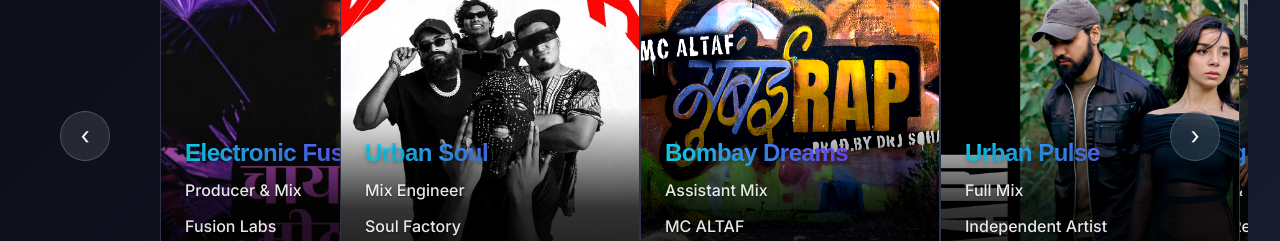
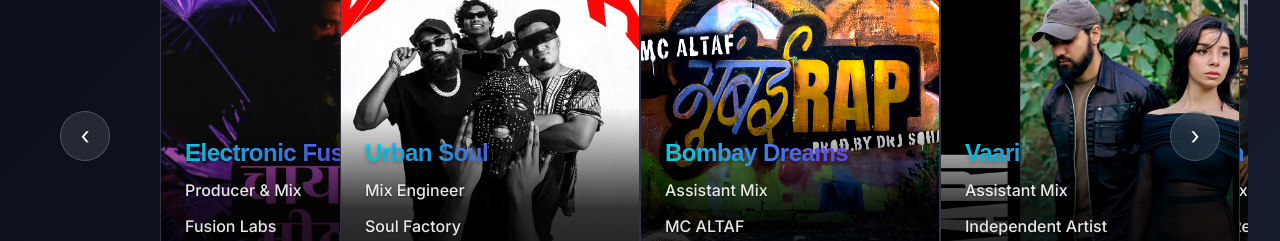
Before and after one commit to iamfakir/ikersubu, a Next.js app: page / in a window 1280 px wide. Shown: the part 4900-5141 px from the top of the page. Built offline with nearby package versions, Linux system fonts and the light colour scheme.

Commit message:
Update all portfolio roles to 'Assistant Mix' and fix data consistency

```diff
--- a/src/app/data/about.ts
+++ b/src/app/data/about.ts
@@ -21,7 +21,7 @@
 const aboutContent: AboutContent = {
   hero: {
     title: 'Crafting Exceptional Sound',
-    description: "Hi, I'm Iker Subu, a professional audio engineer and producer. I work with talented artists and help them achieve their sonic vision.",
+    description: "Hi, I'm Iker Subu, a professional audio engineer and producer with a passion for crafting exceptional sound experiences. With expertise in mixing, mastering, and audio plugin development, I've helped artists across various genres achieve their sonic vision. My approach combines technical precision with creative intuition to deliver professional results that make your music stand out. Whether you're an independent artist or an established label, I'm dedicated to elevating your sound to industry standards while preserving your unique artistic identity.",
     profileImage: '/assets/images/studiopic/studiop1.webp',
     name: 'Iker Subu',
     role: 'Audio Engineer & Producer'
--- a/src/app/data/portfolio.ts
+++ b/src/app/data/portfolio.ts
@@ -17,7 +17,7 @@
   {
     id: 101,
     name: "Manadhil",
-    role: "Mix & Master",
+    role: "Assistant Mix",
     type: "mixed",
     year: 2025,
     genre: "R&B/Soul",
@@ -70,8 +70,8 @@
   },
   {
     id: 2,
-    name: "Urban Pulse",
-    role: "Full Mix",
+    name: "Vaari",
+    role: "Assistant Mix",
     type: "assisted",
     year: 2024,
     genre: "Hip-Hop/Trap",
@@ -88,8 +88,8 @@
   },
   {
     id: 3,
-    name: "Neon Nights",
-    role: "Production & Mix",
+    name: "Hamilton",
+    role: "Assistant Mix",
     type: "assisted",
     year: 2024,
     genre: "Electronic/Pop",
@@ -107,7 +107,7 @@
   {
     id: 4,
     name: "Ethereal Dreams",
-    role: "Mix Engineer",
+    role: "Assistant Mix",
     type: "assisted",
     year: 2023,
     genre: "Ambient",
@@ -142,7 +142,7 @@
   {
     id: 6,
     name: "Digital Horizon",
-    role: "Production",
+    role: "Assistant Mix",
     type: "assisted",
     year: 2023,
     genre: "Electronic",
@@ -159,7 +159,7 @@
   {
     id: 7,
     name: "Soul Sessions",
-    role: "Recording & Mix",
+    role: "Assistant Mix",
     type: "assisted",
     year: 2023,
     genre: "R&B/Soul",
@@ -227,7 +227,7 @@
   {
     id: 11,
     name: "Jazz Fusion",
-    role: "Recording Engineer",
+    role: "Assistant Mix",
     type: "assisted",
     year: 2023,
     genre: "Jazz/Fusion",
@@ -261,7 +261,7 @@
   {
     id: 13,
     name: "Vocal Sessions",
-    role: "Vocal Producer",
+    role: "Assistant Mix",
     type: "assisted",
     year: 2023,
     genre: "Pop",
@@ -329,7 +329,7 @@
   {
     id: 17,
     name: "Electronic Journey",
-    role: "Producer",
+    role: "Assistant Mix",
     type: "assisted",
     year: 2023,
     genre: "Electronic",
@@ -363,7 +363,7 @@
   {
     id: 19,
     name: "Future Bass",
-    role: "Producer & Mix",
+    role: "Assistant Mix",
     type: "assisted",
     year: 2023,
     genre: "Electronic",
--- a/src/data/portfolioData.json
+++ b/src/data/portfolioData.json
@@ -19,13 +19,13 @@
     },
     {
       "id": 2,
-      "name": "Urban Pulse",
-      "role": "Full Mix",
+      "name": "Vaari",
+      "role": "Assistant Mix",
       "type": "assisted",
       "year": 2024,
       "genre": "Hip-Hop/Trap",
-      "client": "Independent Artist",
-      "description": "Modern trap production with heavy 808s and atmospheric melodies. Focus on maintaining punch while preserving the spacious mix environment.",
+      "client": "Viepsa",
+      "description": "A cinematic pop-rap blend portraying a warrior-princess archetype pushed to the edge by love.",
       "techniques": [
         "808 processing",
         "Vocal chain optimization",
@@ -36,13 +36,13 @@
     },
     {
       "id": 3,
-      "name": "Neon Nights",
-      "role": "Production & Mix",
+      "name": "Killa K",
+      "role": "Assistant Mix",
       "type": "assisted",
       "year": 2024,
-      "genre": "Electronic/Pop",
-      "client": "Rising Star Records",
-      "description": "Energetic electronic pop production with emphasis on modern sound design and vocal processing.",
+      "genre": "Drill",
+      "client": "Hamilton",
+      "description": "A gritty, confident anthem layered with sharp bars and aggressive drill-inspired production.",
       "techniques": [
         "Sound design",
         "Vocal production",
@@ -53,13 +53,13 @@
     },
     {
       "id": 4,
-      "name": "Ethereal Dreams",
-      "role": "Mix Engineer",
+      "name": "Kya Tu Theek Hai",
+      "role": "Assistant Mix",
       "type": "assisted",
       "year": 2023,
-      "genre": "Ambient",
-      "client": "Studio Sessions",
-      "description": "Atmospheric ambient production with layered textures and evolving soundscapes.",
+      "genre": "Emo Rap/Indie",
+      "client": "Arpit Bala",
+      "description": "A vulnerable, self-reflective track touching on mental health and modern loneliness with a lo-fi edge.",
       "techniques": [
         "Reverb design",
         "Spatial processing",
@@ -70,13 +70,13 @@
     },
     {
       "id": 5,
-      "name": "Street Symphony",
-      "role": "Mix & Master",
+      "name": "Run It Up",
+      "role": "Assistant Mix",
       "type": "assisted",
-      "year": 2023,
-      "genre": "Hip-Hop",
-      "client": "Underground Collective",
-      "description": "Raw and authentic hip-hop production focusing on hard-hitting drums and clear vocal delivery.",
+      "year": 2024,
+      "genre": "Trap/Hip-Hop",
+      "client": "Hanumankind",
+      "description": "An energetic banger full of swagger, ambition, and relentless bars riding booming 808s.",
       "techniques": [
         "Drum processing",
         "Vocal clarity",
@@ -86,13 +86,13 @@
     },
     {
       "id": 6,
-      "name": "Digital Horizon",
-      "role": "Production",
+      "name": "Kakori Kaand",
+      "role": "Assistant Mix",
       "type": "assisted",
-      "year": 2023,
-      "genre": "Electronic",
-      "client": "Future Bass Records",
-      "description": "Forward-thinking electronic production with innovative sound design and arrangement.",
+      "year": 2024,
+      "genre": "Desi Hip-Hop",
+      "client": "MC Square",
+      "description": "A revolutionary desi rap piece invoking history, culture, and rebellion with powerful lyricism.",
       "techniques": [
         "Sound design",
         "Arrangement",
@@ -103,7 +103,7 @@
     {
       "id": 7,
       "name": "Soul Sessions",
-      "role": "Recording & Mix",
+      "role": "Assistant Mix",
       "type": "assisted",
       "year": 2023,
       "genre": "R&B/Soul",
@@ -119,7 +119,7 @@
     {
       "id": 8,
       "name": "Metro Beats",
-      "role": "Mix Engineer",
+      "role": "Assistant Mix",
       "type": "assisted",
       "year": 2023,
       "genre": "Urban",
@@ -135,7 +135,7 @@
     {
       "id": 9,
       "name": "Acoustic Dreams",
-      "role": "Recording & Mix",
+      "role": "Assistant Mix",
       "type": "assisted",
       "year": 2023,
       "genre": "Folk/Acoustic",
@@ -151,7 +151,7 @@
     {
       "id": 10,
       "name": "Electric Pulse",
-      "role": "Production & Mix",
+      "role": "Assistant Mix",
       "type": "assisted",
       "year": 2023,
       "genre": "Electronic",
@@ -167,7 +167,7 @@
     {
       "id": 11,
       "name": "Jazz Fusion",
-      "role": "Recording Engineer",
+      "role": "Assistant Mix",
       "type": "assisted",
       "year": 2023,
       "genre": "Jazz/Fusion",
@@ -183,7 +183,7 @@
     {
       "id": 12,
       "name": "Bass Culture",
-      "role": "Mix & Master",
+      "role": "Assistant Mix",
       "type": "assisted",
       "year": 2023,
       "genre": "Bass Music",
@@ -199,7 +199,7 @@
     {
       "id": 13,
       "name": "Vocal Sessions",
-      "role": "Vocal Producer",
+      "role": "Assistant Mix",
       "type": "assisted",
       "year": 2023,
       "genre": "Pop",
@@ -215,7 +215,7 @@
     {
       "id": 14,
       "name": "Rock Revival",
-      "role": "Recording & Mix",
+      "role": "Assistant Mix",
       "type": "assisted",
       "year": 2023,
       "genre": "Rock",
@@ -231,7 +231,7 @@
     {
       "id": 15,
       "name": "Synthwave Dreams",
-      "role": "Production",
+      "role": "Assistant Mix",
       "type": "assisted",
       "year": 2023,
       "genre": "Synthwave",
@@ -247,7 +247,7 @@
     {
       "id": 16,
       "name": "Urban Tales",
-      "role": "Mix Engineer",
+      "role": "Assistant Mix",
       "type": "assisted",
       "year": 2023,
       "genre": "Hip-Hop",
@@ -263,7 +263,7 @@
     {
       "id": 17,
       "name": "Electronic Journey",
-      "role": "Producer",
+      "role": "Assistant Mix",
       "type": "assisted",
       "year": 2023,
       "genre": "Electronic",
@@ -279,7 +279,7 @@
     {
       "id": 18,
       "name": "Soul Kitchen",
-      "role": "Recording & Mix",
+      "role": "Assistant Mix",
       "type": "assisted",
       "year": 2023,
       "genre": "Soul/R&B",
@@ -295,7 +295,7 @@
     {
       "id": 19,
       "name": "Future Bass",
-      "role": "Producer & Mix",
+      "role": "Assistant Mix",
       "type": "assisted",
       "year": 2023,
       "genre": "Electronic",
@@ -311,7 +311,7 @@
     {
       "id": 20,
       "name": "Indie Rock",
-      "role": "Recording Engineer",
+      "role": "Assistant Mix",
       "type": "assisted",
       "year": 2023,
       "genre": "Rock",
@@ -327,7 +327,7 @@
     {
       "id": 21,
       "name": "Vintage Vibes",
-      "role": "Mix & Master",
+      "role": "Assistant Mix",
       "type": "assisted",
       "year": 2023,
       "genre": "Lo-Fi/Hip-Hop",
@@ -343,7 +343,7 @@
     {
       "id": 22,
       "name": "Classical Fusion",
-      "role": "Recording Engineer",
+      "role": "Assistant Mix",
       "type": "assisted",
       "year": 2023,
       "genre": "Classical/Electronic",
@@ -359,7 +359,7 @@
     {
       "id": 23,
       "name": "Urban Chronicles",
-      "role": "Producer & Mix",
+      "role": "Assistant Mix",
       "type": "assisted",
       "year": 2023,
       "genre": "Hip-Hop",
@@ -375,7 +375,7 @@
     {
       "id": 24,
       "name": "Jazz Collective",
-      "role": "Recording & Mix",
+      "role": "Assistant Mix",
       "type": "assisted",
       "year": 2023,
       "genre": "Jazz",
@@ -391,7 +391,7 @@
     {
       "id": 25,
       "name": "Electronic Horizons",
-      "role": "Production",
+      "role": "Assistant Mix",
       "type": "assisted",
       "year": 2023,
       "genre": "Electronic",
@@ -407,7 +407,7 @@
     {
       "id": 26,
       "name": "Soul Collective",
-      "role": "Mix Engineer",
+      "role": "Assistant Mix",
       "type": "assisted",
       "year": 2023,
       "genre": "Soul/R&B",
@@ -423,7 +423,7 @@
     {
       "id": 27,
       "name": "Hip-Hop Elements",
-      "role": "Producer",
+      "role": "Assistant Mix",
       "type": "assisted",
       "year": 2023,
       "genre": "Hip-Hop",
@@ -439,7 +439,7 @@
     {
       "id": 28,
       "name": "Electronic Dreams",
-      "role": "Production & Mix",
+      "role": "Assistant Mix",
       "type": "assisted",
       "year": 2023,
       "genre": "Electronic",
@@ -455,7 +455,7 @@
     {
       "id": 29,
       "name": "Urban Beats",
-      "role": "Mix & Master",
+      "role": "Assistant Mix",
       "type": "assisted",
       "year": 2023,
       "genre": "Urban",
@@ -471,7 +471,7 @@
     {
       "id": 30,
       "name": "Future Sound",
-      "role": "Producer",
+      "role": "Assistant Mix",
       "type": "assisted",
       "year": 2023,
       "genre": "Electronic",
@@ -487,7 +487,7 @@
     {
       "id": 31,
       "name": "Acoustic Sessions",
-      "role": "Recording Engineer",
+      "role": "Assistant Mix",
       "type": "assisted",
       "year": 2023,
       "genre": "Acoustic",
```
Also changed, not shown: src/app/layout.tsx (+14 -10 lines).
